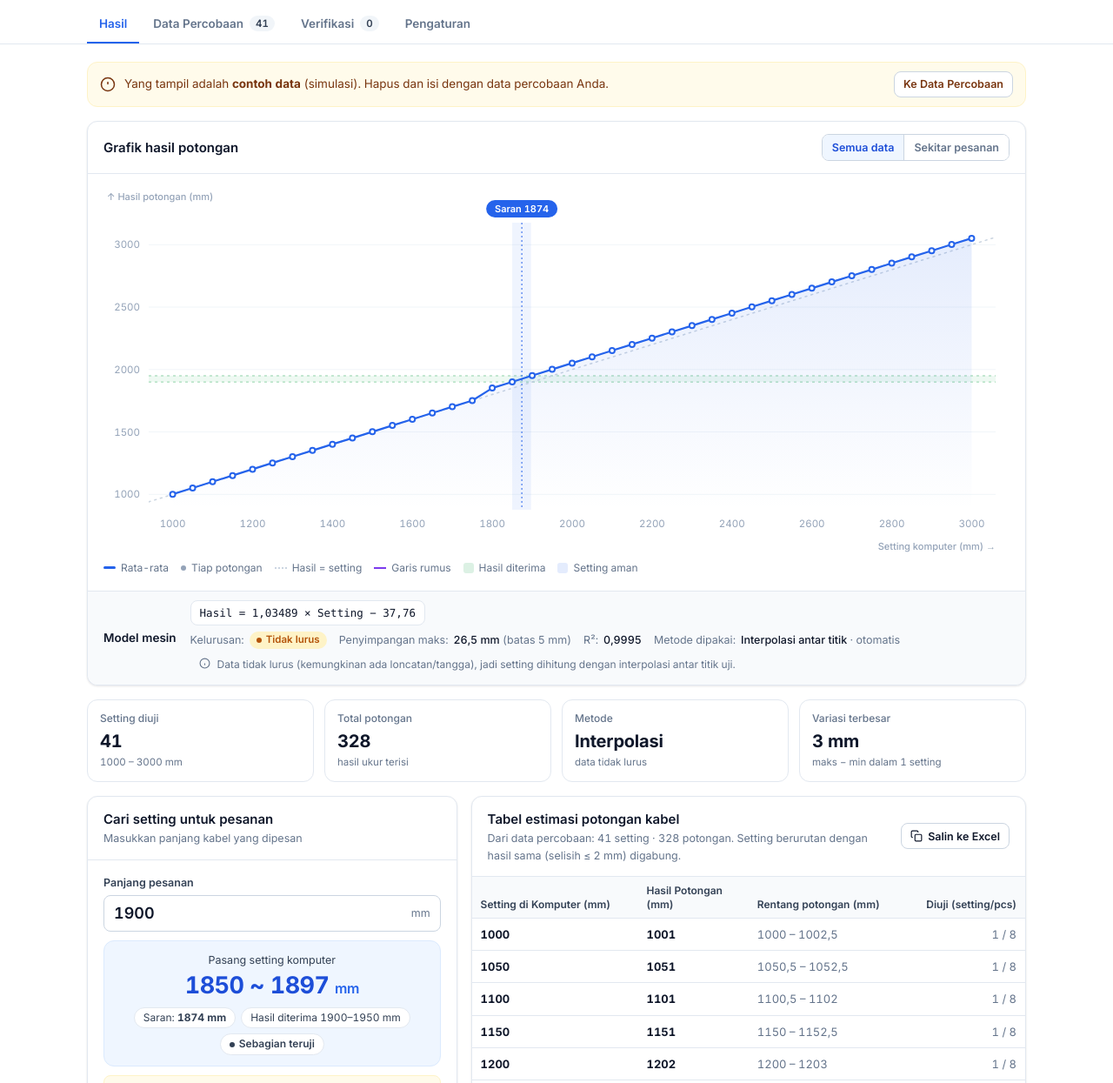
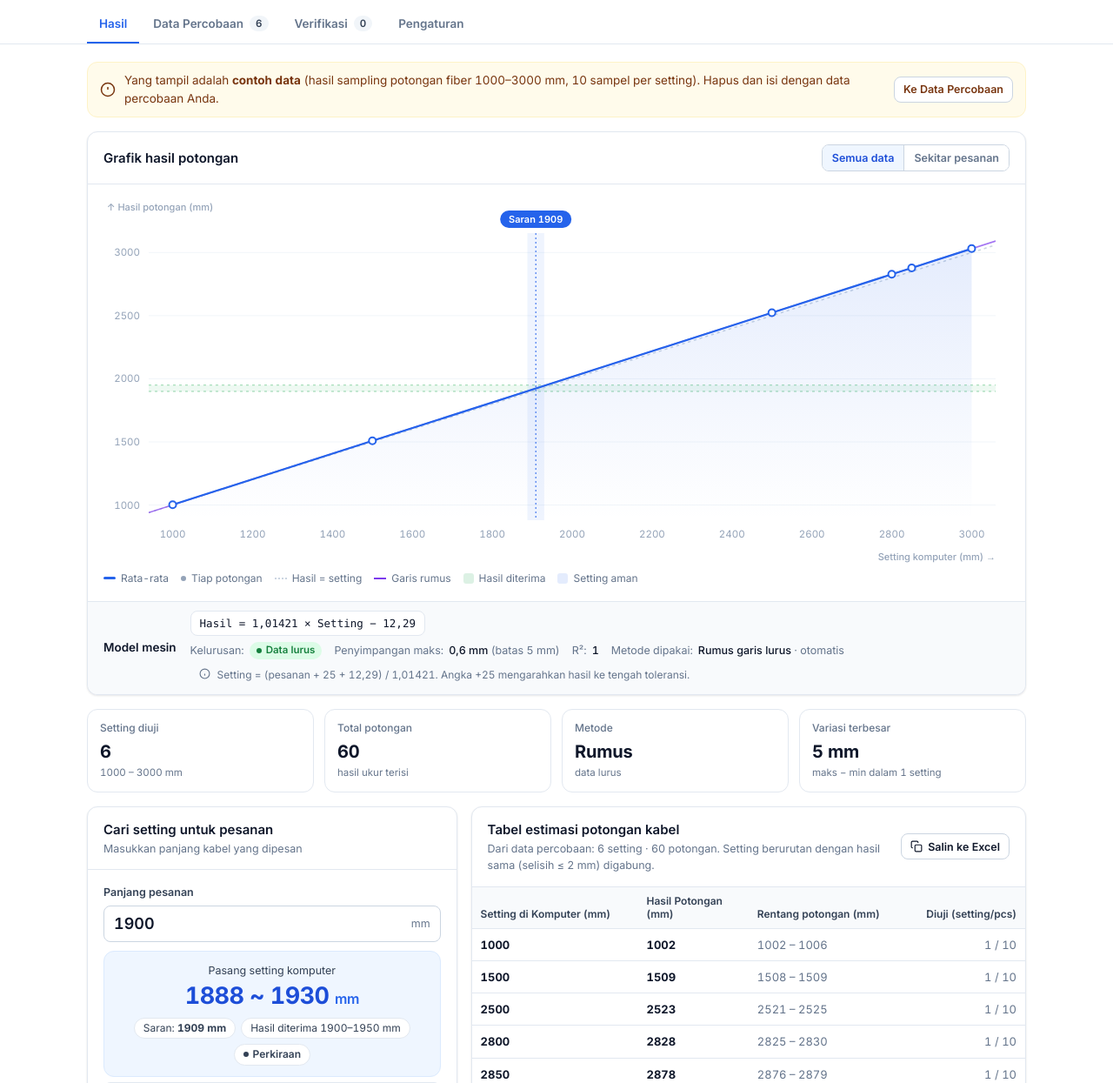
Before and after one commit to bagusbernadi/cutting-machine-calibration, a plain HTML site: page index.html in a window 1280 px wide. Shown: the part 55-1300 px from the top of the page at 87% size. Drawn offline with Linux system fonts and the light colour scheme.

Commit message:
Use real fiber cut sampling (1000-3000 mm, 10 pcs/setting) as sample data
- Sample data from Hasil_Sampling_Potongan_Fiber_1000mm-3000mm.xlsx
- Default number of cuts 10 (also used for suggestions and verification)
- Stage 2 jump detection compares against the machine trend, so a
  proportional (gain) error is not flagged as a jump
- Sample data opens Stage 1 in Manual mode

Co-Authored-By: Claude Opus 5.5 <noreply@anthropic.com>
Claude-Session: https://claude.ai/code/session_012YpKXFKuL8qfAd7MSWeyxr

```diff
--- a/index.html
+++ b/index.html
@@ -321,7 +321,7 @@ svg.chart{width:100%;height:auto;display:block}
       <div class="card-b" style="border-bottom:1px solid var(--line)">
         <div class="toolbar">
           <div class="field" style="flex:1;min-width:150px"><label for="newSp" data-i="f.newSp"></label><div class="unit"><input id="newSp" class="inp" type="number" step="1" inputmode="numeric" data-iph="ph.newSp"></div></div>
-          <div class="field" style="width:120px"><label for="newN" data-i="f.newN"></label><input id="newN" class="inp" type="number" min="1" max="50" value="8" inputmode="numeric"></div>
+          <div class="field" style="width:120px"><label for="newN" data-i="f.newN"></label><input id="newN" class="inp" type="number" min="1" max="50" value="10" inputmode="numeric"></div>
           <button class="btn btn-pri" id="btnAddSp" style="height:38px"><svg width="14" height="14" viewBox="0 0 24 24" fill="none" stroke="currentColor" stroke-width="2.5"><line x1="12" y1="5" x2="12" y2="19"/><line x1="5" y1="12" x2="19" y2="12"/></svg><span data-i="btn.addSp"></span></button>
         </div>
         <div id="msg" class="errline"></div>
@@ -456,8 +456,9 @@ function safeRange(S,P,tolMin,tolPlus,M){
 }
 function suggestions(S,rmin,rmax,lookupRows){
   const tested=new Set(S.map(x=>x.sp));const t1=[],t2=new Set(),t3=new Set();
+  const slope=S.length>=2?fitLine(S).b:1; // tren mesin
   for(let i=0;i<S.length-1;i++){
-    const a=S[i],b=S[i+1],jump=Math.abs(b.sel-a.sel),gap=b.sp-a.sp;
+    const a=S[i],b=S[i+1],gap=b.sp-a.sp,jump=Math.abs((b.mean-a.mean)-slope*gap); // loncatan = menyimpang dari tren
     if(jump<=5)continue;
     if(gap>10){for(let s=Math.ceil((a.sp+1)/10)*10;s<b.sp;s+=10)if(!tested.has(s))t2.add(s);}
     else if(gap>1){const m=Math.round((a.sp+b.sp)/2);if(!tested.has(m))t3.add(m);}
@@ -474,7 +475,7 @@ id:{
  'brand.title':'Kalibrasi Mesin Potong','brand.sub':'Pemetaan setting komputer → hasil potongan kabel · satuan mm',
  'tab.hasil':'Hasil','tab.data':'Data Percobaan','tab.ver':'Verifikasi','tab.set':'Pengaturan',
  'badge.sample':'Contoh data','badge.user':'Data Anda',
- 'banner.txt':'Yang tampil adalah <b>contoh data</b> (simulasi). Hapus dan isi dengan data percobaan Anda.','banner.btn':'Ke Data Percobaan',
+ 'banner.txt':'Yang tampil adalah <b>contoh data</b> (hasil sampling potongan fiber 1000–3000 mm, 10 sampel per setting). Hapus dan isi dengan data percobaan Anda.','banner.btn':'Ke Data Percobaan',
  'empty.title':'Belum cukup data','empty.txt':'Isi minimal 2 setting yang sudah ada hasil ukurnya untuk melihat tabel setting.','empty.btn':'Mulai isi data percobaan',
  'find.title':'Cari setting untuk pesanan','find.desc':'Masukkan panjang kabel yang dipesan','find.label':'Panjang pesanan',
  'model.title':'Model mesin',
@@ -483,7 +484,7 @@ id:{
  'chart.title':'Grafik hasil potongan',
  'lg.pt':'Tiap potongan','lg.mean':'Rata-rata','lg.ideal':'Hasil = setting','lg.fit':'Garis rumus','lg.ok':'Hasil diterima','lg.safe':'Setting aman',
  'zoom.all':'Semua data','zoom.order':'Sekitar pesanan','sum.title':'Ringkasan per setting','sum.desc':'rata-rata, min, maks, variasi',
- 'sug.title':'Saran percobaan berikutnya','sug.desc':'Ikuti tahap 1 → 2 → 3. Klik angka untuk menambahkan setting (8 potongan).',
+ 'sug.title':'Saran percobaan berikutnya','sug.desc':'Ikuti tahap 1 → 2 → 3. Klik angka untuk menambahkan setting (sesuai jumlah potongan).',
  'data.title':'Data percobaan','data.desc':'Isi hasil ukur tiap potongan. Tekan Enter untuk pindah ke kolom berikutnya.',
  'f.newSp':'Setting komputer','ph.newSp':'mis. 1800','f.newN':'Jumlah potongan','btn.addSp':'Tambah setting',
  'btn.import':'Impor dari Excel/CSV','btn.sample':'Isi contoh data','btn.openAll':'Buka semua','btn.closeAll':'Tutup semua','btn.clear':'Hapus semua data','btn.clearArm':'Klik lagi untuk menghapus',
@@ -506,7 +507,7 @@ id:{
  'hero.put':'Pasang setting komputer','hero.saran':'Saran','hero.acc':'Hasil diterima {a}–{b} mm',
  'b.ok':'Teruji','b.part':'Sebagian teruji','b.est':'Perkiraan',
  'n.outData':'Rentang ini di luar setting yang pernah diuji (perpanjangan rumus). Wajib diuji dulu.',
- 'n.ends':'Batas rentang belum diuji langsung. Uji setting <b>{a}</b> dan <b>{b}</b> (8 potongan).',
+ 'n.ends':'Batas rentang belum diuji langsung. Uji setting <b>{a}</b> dan <b>{b}</b> ({n} potongan).',
  'n.other':'Rentang lain yang juga aman: {r}','btn.verThis':'Verifikasi setting ini →',
  'hero.badHead':'Pesanan {p} mm · hasil diterima {a}–{b} mm','hero.none':'Belum ada setting yang aman',
  'n.out':'Pesanan di luar jangkauan data. Tambah percobaan di sekitar setting {p} mm.',
@@ -543,7 +544,7 @@ en:{
  'brand.title':'Cutting Machine Calibration','brand.sub':'Mapping computer setting → cable cut result · unit mm',
  'tab.hasil':'Results','tab.data':'Trial Data','tab.ver':'Verification','tab.set':'Settings',
  'badge.sample':'Sample data','badge.user':'Your data',
- 'banner.txt':'You are viewing <b>sample data</b> (simulation). Clear it and enter your own trial data.','banner.btn':'Go to Trial Data',
+ 'banner.txt':'You are viewing <b>sample data</b> (fiber cut sampling 1000–3000 mm, 10 samples per setting). Clear it and enter your own trial data.','banner.btn':'Go to Trial Data',
  'empty.title':'Not enough data','empty.txt':'Enter at least 2 settings with measured results to see the setting table.','empty.btn':'Start entering trial data',
  'find.title':'Find setting for an order','find.desc':'Enter the ordered cable length','find.label':'Order length',
  'model.title':'Machine model',
@@ -552,7 +553,7 @@ en:{
  'chart.title':'Cut result chart',
  'lg.pt':'Each cut','lg.mean':'Average','lg.ideal':'Result = setting','lg.fit':'Formula line','lg.ok':'Accepted result','lg.safe':'Safe setting',
  'zoom.all':'All data','zoom.order':'Around order','sum.title':'Summary per setting','sum.desc':'average, min, max, variation',
- 'sug.title':'Next trial suggestions','sug.desc':'Follow stage 1 → 2 → 3. Click a number to add that setting (8 cuts).',
+ 'sug.title':'Next trial suggestions','sug.desc':'Follow stage 1 → 2 → 3. Click a number to add that setting (with the set number of cuts).',
  'data.title':'Trial data','data.desc':'Enter the measured result of each cut. Press Enter to move to the next field.',
  'f.newSp':'Computer setting','ph.newSp':'e.g. 1800','f.newN':'Number of cuts','btn.addSp':'Add setting',
  'btn.import':'Import from Excel/CSV','btn.sample':'Load sample data','btn.openAll':'Expand all','btn.closeAll':'Collapse all','btn.clear':'Clear all data','btn.clearArm':'Click again to clear',
@@ -575,7 +576,7 @@ en:{
  'hero.put':'Set the computer to','hero.saran':'Suggested','hero.acc':'Accepted result {a}–{b} mm',
  'b.ok':'Tested','b.part':'Partly tested','b.est':'Estimated',
  'n.outData':'This range is outside the tested settings (formula extrapolation). It must be tested first.',
- 'n.ends':'Range limits not directly tested yet. Test settings <b>{a}</b> and <b>{b}</b> (8 cuts).',
+ 'n.ends':'Range limits not directly tested yet. Test settings <b>{a}</b> and <b>{b}</b> ({n} cuts).',
  'n.other':'Other safe ranges: {r}','btn.verThis':'Verify this setting →',
  'hero.badHead':'Order {p} mm · accepted result {a}–{b} mm','hero.none':'No safe setting yet',
  'n.out':'The order is outside the data range. Add trials around setting {p} mm.',
@@ -612,7 +613,7 @@ zh:{
  'brand.title':'裁切机校准','brand.sub':'电脑设定值 → 线缆裁切结果对照 · 单位 mm',
  'tab.hasil':'结果','tab.data':'试验数据','tab.ver':'验证','tab.set':'设置',
  'badge.sample':'示例数据','badge.user':'您的数据',
- 'banner.txt':'当前显示的是<b>示例数据</b>（模拟）。请清除后输入您的试验数据。','banner.btn':'前往试验数据',
+ 'banner.txt':'当前显示的是<b>示例数据</b>（光纤裁切抽样 1000–3000 mm，每个设定值 10 个样本）。请清除后输入您的试验数据。','banner.btn':'前往试验数据',
  'empty.title':'数据不足','empty.txt':'请至少输入 2 个已有测量结果的设定值，才能查看设定对照表。','empty.btn':'开始输入试验数据',
  'find.title':'查找订单设定值','find.desc':'输入订单线缆长度','find.label':'订单长度',
  'model.title':'机器模型',
@@ -621,7 +622,7 @@ zh:{
  'chart.title':'裁切结果图',
  'lg.pt':'每次裁切','lg.mean':'平均值','lg.ideal':'结果 = 设定值','lg.fit':'公式线','lg.ok':'可接受结果','lg.safe':'安全设定',
  'zoom.all':'全部数据','zoom.order':'订单附近','sum.title':'各设定值汇总','sum.desc':'平均值、最小值、最大值、波动',
- 'sug.title':'下一步试验建议','sug.desc':'按阶段 1 → 2 → 3 进行。点击数字即可添加该设定值（8 次裁切）。',
+ 'sug.title':'下一步试验建议','sug.desc':'按阶段 1 → 2 → 3 进行。点击数字即可添加该设定值（按设定的裁切次数）。',
  'data.title':'试验数据','data.desc':'输入每次裁切的测量结果。按 Enter 跳到下一格。',
  'f.newSp':'电脑设定值','ph.newSp':'例如 1800','f.newN':'裁切次数','btn.addSp':'添加设定值',
  'btn.import':'从 Excel/CSV 导入','btn.sample':'载入示例数据','btn.openAll':'全部展开','btn.closeAll':'全部收起','btn.clear':'清除全部数据','btn.clearArm':'再次点击以清除',
@@ -644,7 +645,7 @@ zh:{
  'hero.put':'电脑设定值','hero.saran':'建议','hero.acc':'可接受结果 {a}–{b} mm',
  'b.ok':'已测试','b.part':'部分测试','b.est':'估算',
  'n.outData':'此范围超出已测设定值（公式外推），必须先测试。',
- 'n.ends':'范围端点尚未直接测试。请测试设定值 <b>{a}</b> 和 <b>{b}</b>（各 8 根）。',
+ 'n.ends':'范围端点尚未直接测试。请测试设定值 <b>{a}</b> 和 <b>{b}</b>（各 {n} 根）。',
  'n.other':'其他安全范围：{r}','btn.verThis':'验证此设定 →',
  'hero.badHead':'订单 {p} mm · 可接受结果 {a}–{b} mm','hero.none':'暂无安全设定值',
  'n.out':'订单超出数据范围。请在设定值 {p} mm 附近增加试验。',
@@ -794,7 +795,7 @@ $('sugBox').addEventListener('click',e=>{const b=e.target.closest('button');if(!
   if(d.t1mode){T1.mode=d.t1mode;saveT1();STEP_OPEN[1]=true;hitung();return;}
   if(d.tog){const s=b.closest('.step');const o=!s.classList.contains('open');s.classList.toggle('open',o);b.setAttribute('aria-expanded',o);STEP_OPEN[d.tog]=o;return;}
   if(d.sug)add=[+d.sug];if(d.all&&LAST.sug)add=LAST.sug[d.all];if(!add.length)return;
-  let n=0;add.forEach(s=>{if(addSetting(s,8))n++;});add.forEach(s=>SET_OPEN[s]=true);if(!n){drawGroups();const gi=GROUPS.findIndex(g=>g.sp===add[0]);const c=gi>=0&&(GROUPS[gi].vals.findIndex(v=>v==='')>=0?GROUPS[gi].vals.findIndex(v=>v===''):0);const el=gi>=0&&$('c'+gi+'_'+c);if(el){el.scrollIntoView({block:'center',behavior:'smooth'});el.focus({preventScroll:true});}return;}
+  let n=0;add.forEach(s=>{if(addSetting(s,NCUT()))n++;});add.forEach(s=>SET_OPEN[s]=true);if(!n){drawGroups();const gi=GROUPS.findIndex(g=>g.sp===add[0]);const c=gi>=0&&(GROUPS[gi].vals.findIndex(v=>v==='')>=0?GROUPS[gi].vals.findIndex(v=>v===''):0);const el=gi>=0&&$('c'+gi+'_'+c);if(el){el.scrollIntoView({block:'center',behavior:'smooth'});el.focus({preventScroll:true});}return;}
   isContoh=false;drawGroups();changed();
   toast(t('toast.added',{n}));const gi=GROUPS.findIndex(g=>g.sp===add[0]);
   if(gi>=0&&$('c'+gi+'_0')){$('c'+gi+'_0').scrollIntoView({block:'center',behavior:'smooth'});$('c'+gi+'_0').focus({preventScroll:true});}});
@@ -875,6 +876,7 @@ function drawChart(S,res,M){
 
 /* --- render hasil --- */
 const SAME_MM=2;
+const NCUT=()=>Math.min(50,Math.max(1,parseInt($('newN').value)||8));
 function groupRows(S){const rows=[];S.forEach(x=>{const r=rows[rows.length-1];
     if(r&&Math.abs(x.mean-r.avg)<=SAME_MM){r.b=x.sp;r.items.push(x);r.avg=r.items.reduce((q,i)=>q+i.mean,0)/r.items.length;r.min=Math.min(r.min,x.min);r.max=Math.max(r.max,x.max);r.n+=x.n;r.mMin=Math.min(r.mMin,x.mean);r.mMax=Math.max(r.mMax,x.mean);}
     else rows.push({a:x.sp,b:x.sp,items:[x],avg:x.mean,min:x.min,max:x.max,n:x.n,mMin:x.mean,mMax:x.mean});});return rows;}
@@ -914,7 +916,7 @@ function render(){
         <div class="meta"><span>${t('hero.saran')}: <b>${fmt(sg.mid,0)} mm</b></span><span>${t('hero.acc',{a:fmt(r.lo,0),b:fmt(r.hi,0)})}</span>${pill(bk,bt)}</div></div>`;
       if(M.use==='rumus')h+=`<div class="formula">${t('eq.setting')} = (${fmt(tgtMid(P),1)} ${mn(M.fit.a)}) / ${fmt(M.fit.b,5)} = <b>${fmt((tgtMid(P)-M.fit.a)/M.fit.b,1)}</b></div>`;
       if(!sg.inData)h+=note(t('n.outData'));
-      else if(!sg.endsTested)h+=note(t('n.ends',{a:fmt(sg.a,0),b:fmt(sg.b,0)}));
+      else if(!sg.endsTested)h+=note(t('n.ends',{a:fmt(sg.a,0),b:fmt(sg.b,0),n:NCUT()}));
       if(r.segs.length>1)h+=note(t('n.other',{r:r.segs.filter(x=>x!==sg).map(rangeTxt).join(', ')}),'info');
       h+=`<div style="margin-top:12px"><button class="btn btn-sm" id="btnVerThis">${t('btn.verThis')}</button></div>`;
     }else{
@@ -962,7 +964,7 @@ function hitung(){
 
 /* --- verifikasi --- */
 function addVer(p,sp){let tgl='';try{tgl=new Date().toISOString().slice(0,10);}catch(e){}
-  VERS.unshift({p:p||'',sp:sp||'',tgl,vals:Array(8).fill('')});drawVers();simpan();setTimeout(()=>{if($('v0_0'))$('v0_0').focus();},50);}
+  VERS.unshift({p:p||'',sp:sp||'',tgl,vals:Array(NCUT()).fill('')});drawVers();simpan();setTimeout(()=>{if($('v0_0'))$('v0_0').focus();},50);}
 function drawVers(){
   $('verBody').innerHTML=VERS.length?VERS.map((v,vi)=>`<div class="set"><div class="set-h">
     <div class="field" style="width:130px"><label>${t('ver.order')}</label><div class="unit"><input class="inp" data-v="${vi}" data-f="p" type="number" step="1" value="${v.p}"></div></div>
@@ -999,15 +1001,16 @@ $('btnCopy').onclick=()=>{if(!LAST.rows)return;
   try{navigator.clipboard.writeText(txt).then(()=>toast(t('toast.copied')),()=>toast(t('toast.copyFail'),1));}catch(e){toast(t('toast.copyFail'),1);}};
 
 /* --- simpan, contoh, auto --- */
-const FIELDS=['tolMin','tolPlus','rmin','rmax','order','mode'];
+const FIELDS=['tolMin','tolPlus','rmin','rmax','order','mode','newN'];
 const OLD_FIELDS=['tolMin','tolPlus','rmin','rmax','rstep','order','mode'];
 function simpan(){try{localStorage.setItem('kmp3',JSON.stringify({g:GROUPS,v:VERS,c:isContoh,fo:Object.fromEntries(FIELDS.map(i=>[i,$(i).value]))}));}catch(e){}}
 function muat(){try{const j=JSON.parse(localStorage.getItem('kmp3')||localStorage.getItem('kmp2')||'null');if(!j)return false;if(Array.isArray(j.g))GROUPS=j.g;if(Array.isArray(j.v))VERS=j.v;isContoh=!!j.c;const fo=j.fo||(Array.isArray(j.f)?Object.fromEntries(OLD_FIELDS.map((i,k)=>[i,j.f[k]])):{});FIELDS.forEach(i=>{if(fo[i]!=null&&fo[i]!=='')$(i).value=fo[i];});return true;}catch(e){return false;}}
+// Contoh data: hasil sampling potongan fiber 1000–3000 mm (file Hasil_Sampling_Potongan_Fiber_1000mm_-_3000mm.xlsx)
+const SAMPLE_DATA={1000:[1006,1002,1002,1002,1002,1002,1002,1002,1002,1002],1500:[1509,1508,1508,1509,1509,1509,1508,1509,1508,1508],2500:[2523,2521,2522,2524,2525,2522,2523,2524,2522,2523],2800:[2825,2829,2826,2827,2828,2827,2829,2828,2830,2829],2850:[2879,2876,2877,2877,2877,2879,2878,2878,2878,2878],3000:[3031,3031,3031,3030,3032,3031,3031,3031,3031,3030]};
 function contoh(){
-  let seed=11;const rnd=()=>{seed=(seed*16807)%2147483647;return seed/2147483647;};
-  const mesin=s=>s<1770?s:Math.floor(s/50)*50+50;
-  GROUPS=[];for(let s=1000;s<=3000;s+=50){const v=[];for(let i=0;i<8;i++)v.push(String(Math.round((mesin(s)+rnd()*3)*2)/2));GROUPS.push({sp:s,vals:v});}
-  $('rmin').value=1000;$('rmax').value=3000;
+  GROUPS=Object.keys(SAMPLE_DATA).map(Number).sort((a,b)=>a-b).map(sp=>({sp,vals:SAMPLE_DATA[sp].map(String)}));
+  $('rmin').value=1000;$('rmax').value=3000;$('newN').value=10;
+  try{T1={mode:'man'};saveT1();}catch(e){}
   drawGroups();
 }
 function setBanner(){$('banner').classList.toggle('hidden',!isContoh);const b=$('dataBadge');b.className='pill '+(isContoh?'p-warn':'p-ok');b.textContent=isContoh?t('badge.sample'):t('badge.user');}
```
Also changed, not shown: docs/data-percobaan.png, docs/hasil.png, 1 other file.
